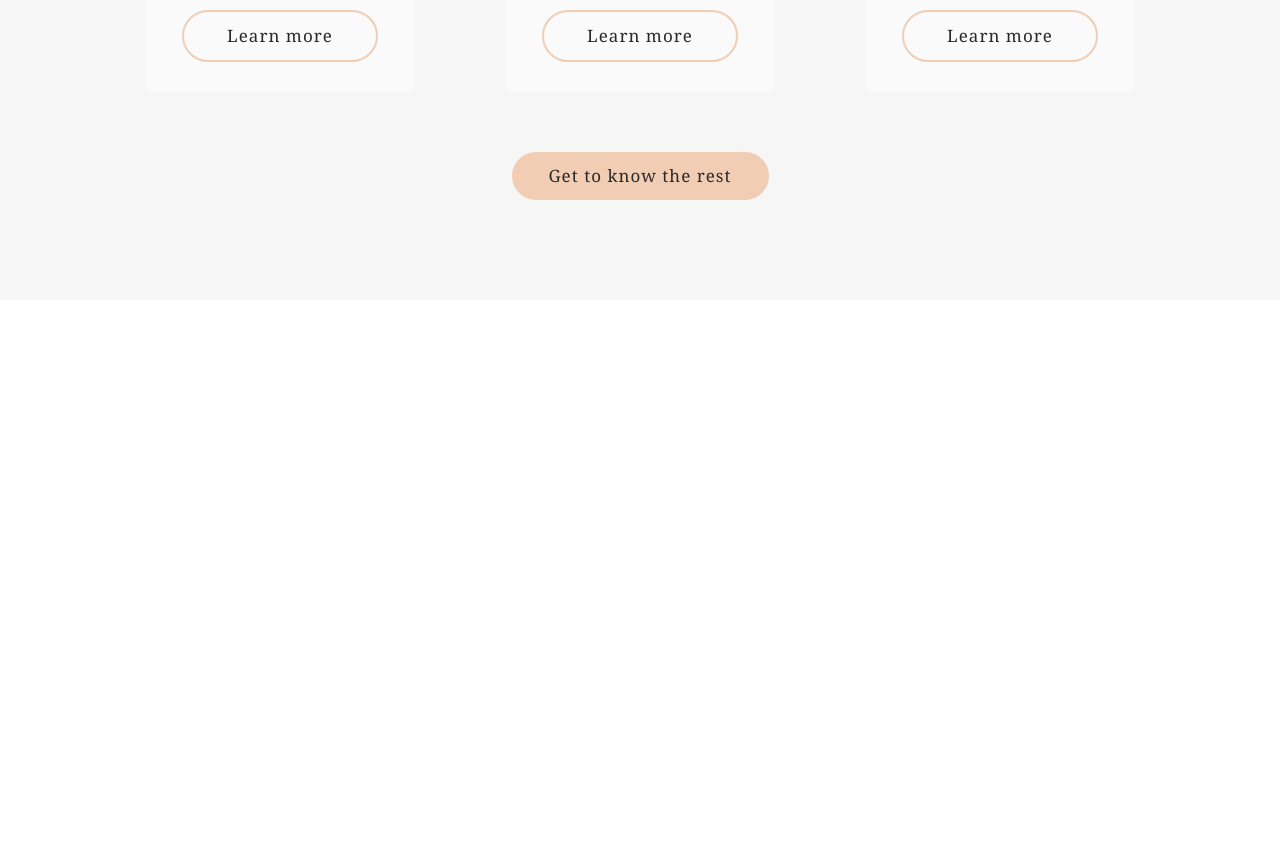
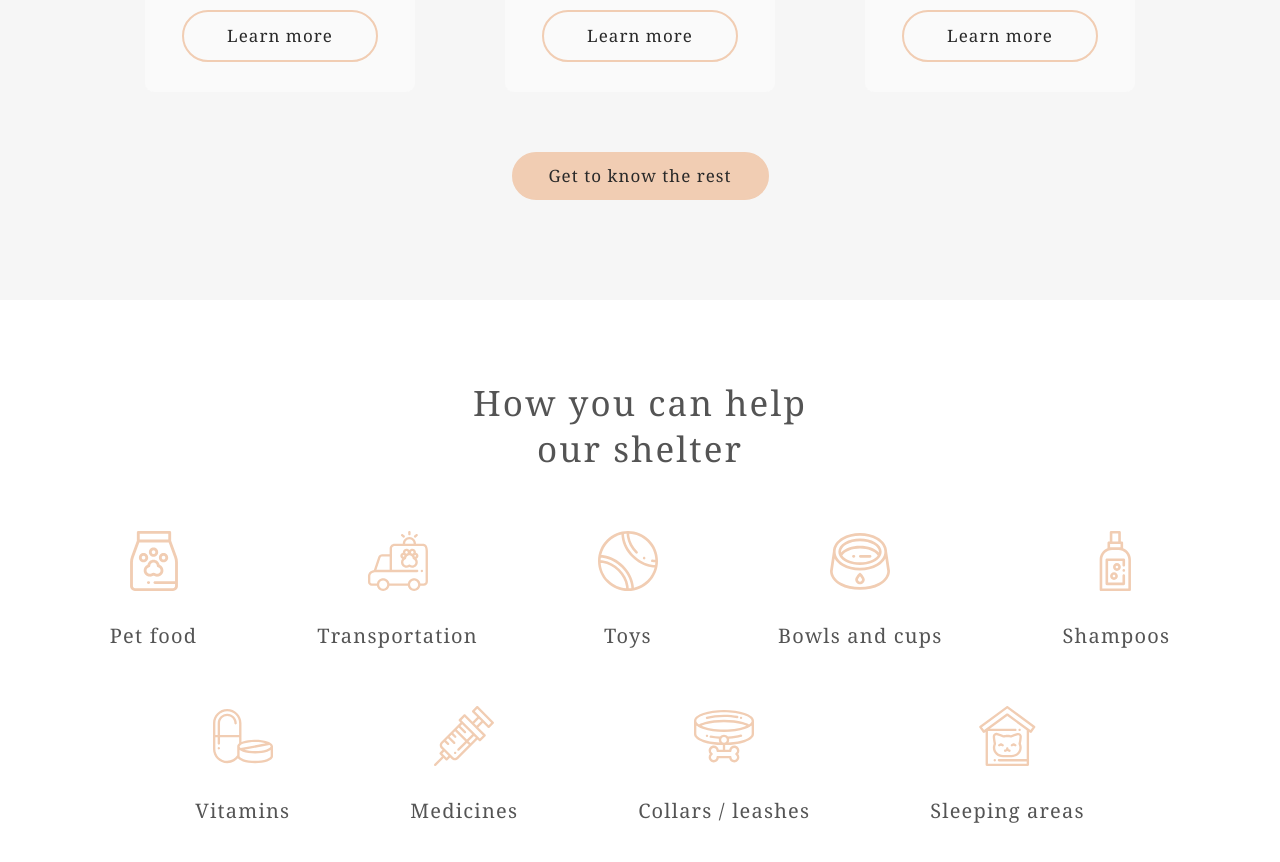
Before and after one commit to ZhukAleksandr/Shelter, a website: page pages/main/index.html in a window 1280 px wide. Shown: the part 2124-2986 px from the top of the page. Before the commit the page ends 2424 px from the top, so only its background shows below. Drawn offline with Linux system fonts and the light colour scheme.

Commit message:
feat: add section help

```diff
--- a/pages/main/index.html
+++ b/pages/main/index.html
@@ -92,16 +92,58 @@
                         </div>
                         <div class="btn-next">➡</div>
                     </div>
-
                     <div class="button">
                         <a href="" class="button-link">Get to know the rest</a>
                     </div>
-
                 </div>
             </section>
 
             <section class="help">
-
+                <div class="help-wrapper">
+                    <div class="help-content">
+                        <h3>How you can help <br>
+                            our shelter
+                        </h3>
+                        <div class="help-container">
+                            <div class="help-item">
+                                <img src="../../assets/icons/icon-pet-food.svg" alt="pet-food">
+                                <p class="help-text">Pet food</p>
+                            </div>
+                            <div class="help-item">
+                                <img src="../../assets/icons/icon-transportation.svg" alt="transportation">
+                                <p class="help-text">Transportation</p>
+                            </div>
+                            <div class="help-item">
+                                <img src="../../assets/icons/icon-toys.svg" alt="toys">
+                                <p class="help-text">Toys</p>
+                            </div>
+                            <div class="help-item">
+                                <img src="../../assets/icons/icon-bowls-and-cups.svg" alt="bowls">
+                                <p class="help-text">Bowls and cups</p>
+                            </div>
+                            <div class="help-item">
+                                <img src="../../assets/icons/icon-shampoos.svg" alt="shampoos">
+                                <p class="help-text">Shampoos</p>
+                            </div>
+                            <div class="help-item">
+                                <img src="../../assets/icons/icon-vitamins.svg" alt="vitamins">
+                                <p class="help-text">Vitamins</p>
+                            </div>
+                            <div class="help-item">
+                                <img src="../../assets/icons/icon-medicines.svg" alt="medicines">
+                                <p class="help-text">Medicines</p>
+                            </div>
+                            <div class="help-item">
+                                <img src="../../assets/icons/icon-collars-leashes.svg" alt="collars">
+                                <p class="help-text">Collars / leashes</p>
+                            </div>
+                            <div class="help-item">
+                                <img src="../../assets/icons/icon-sleeping-area.svg" alt="areas">
+                                <p class="help-text">Sleeping areas</p>
+                            </div>
+                        </div>
+                    </div>
+                </div>
             </section>
 
             <section class="donation">
--- a/pages/main/style.scss
+++ b/pages/main/style.scss
@@ -332,6 +332,49 @@
                 }
             }
         }
+
+        .help {
+            background-color: #FFF;
+            padding: 80px 40px 100px 40px;
+            &-wrapper {
+                width: 100%;
+                max-width: 1200px;
+                margin: 0 auto;
+                padding: 0 40px;
+                .help-content {
+                    display: flex;
+                    flex-direction: column;
+                    align-items: center;
+                    h3 {
+                        font-family: Georgia;
+                        font-size: 35px;
+                        font-weight: 400;
+                        line-height: 130%;
+                        letter-spacing: 0.06em;
+                        color: #545454;
+                        text-align: center;
+                    }
+                    .help-container {
+                        display: flex;
+                        flex-wrap: wrap;
+                        justify-content: center;
+                        margin: 60px 7px 0 7px;
+                        gap: 57px 120px;
+                        .help-item {
+                            display: block;
+                            text-align: center;
+                            p {
+                                font-family: 'Georgia';
+                                font-size: 20px;
+                                letter-spacing: 0.06em;
+                                color: #545454;
+                                margin-top: 27px;
+                            }
+                        }
+                    }
+                }
+            }
+        }
     }
 }
 
```
Also changed, not shown: assets/icons/icon-bowls-and-cups.svg (added), assets/icons/icon-collars-leashes.svg (added), assets/icons/icon-medicines.svg (added), assets/icons/icon-pet-food.svg (added), assets/icons/icon-shampoos.svg (added), assets/icons/icon-sleeping-area.svg (added), assets/icons/icon-toys.svg (added), assets/icons/icon-transportation.svg (added), assets/icons/icon-vitamins.svg (added), pages/css/style.css, 1 other file.
